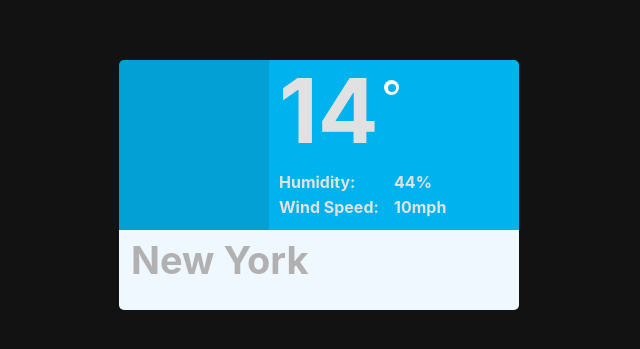
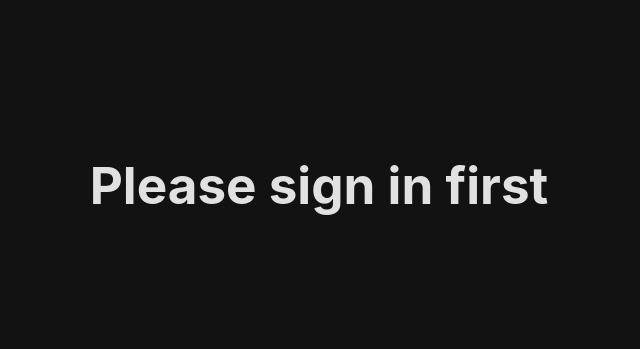
Before and after one commit to Muhib123123/login-todo-weather, a React (Vite) app: page /weather in a window 1280 px wide. Shown: the part 215-564 px from the top of the page, without its empty margins (321-961 px from the left). Built offline with nearby package versions, Linux system fonts and the light colour scheme.

Commit message:
finishing the weather page with 4 cities with handling api requests

```diff
--- a/package.json
+++ b/package.json
@@ -10,6 +10,7 @@
     "preview": "vite preview"
   },
   "dependencies": {
+    "axios": "^1.13.2",
     "react": "^19.2.0",
     "react-dom": "^19.2.0",
     "react-router": "^7.9.6"
--- a/src/App.tsx
+++ b/src/App.tsx
@@ -105,7 +105,7 @@ function App() {
                 )
               }
             />
-            <Route path="/weather" element={<Weather />}/>
+            <Route path="/weather" element={emailWithName.email == "muhib2@gmail.com" || emailWithName.email == "muhib@gmail.com" ? <Weather /> : <h1 className="sign-in-first">Please sign in first</h1>}/>
             <Route path="*" element={<h1>404 Page not found</h1>} />
           </Routes>
         </ReducerProvider>
--- a/src/Sign_In/Invalid-Inputs.tsx
+++ b/src/Sign_In/Invalid-Inputs.tsx
@@ -75,6 +75,7 @@ export default function InvalidInputs({ setCheck, check, emailWithName}: Invalid
           <h2>Form submitted successfully!</h2>
           <Link to="/posts">Posts page</Link>
           {emailWithName.email == "muhib2@gmail.com" ? <Link to="/todo2">Todo page2</Link> : emailWithName.email == "muhib@gmail.com" && <Link to="/todo">Todo page</Link>}
+          {emailWithName.email == "muhib2@gmail.com" || emailWithName.email == "muhib@gmail.com" ? <Link to="/weather">Weather page</Link> : null}
           <button onClick={handleCloseElement}>Log out</button>
         </div>
       </div>
--- a/src/Weather_Api/Weather.css
+++ b/src/Weather_Api/Weather.css
@@ -11,7 +11,6 @@
   height: 250px;
   display: flex;
   flex-wrap: wrap;
-  border-radius: 5px;
   overflow: hidden;
 }
 
@@ -19,6 +18,9 @@
   width: 150px;
   height: 170px;
   background-color: rgb(2, 160, 212);
+  display: flex;
+  justify-content: center;
+  align-items: center;
 }
 
 .weather-info {
@@ -34,27 +36,12 @@
   width: 100%;
   height: 100px;
   h1 {
-    width: auto;
     font-size: 90px;
-    margin-left: 10px;
+    margin-left: 20px;
   }
-  .cl {
-    position: absolute;
-    height: 15px;
-    width: 15px;
-    border-radius: 50%;
-    background-color: white;
-    top: 20px;
-    left: 115px;
-  }
-  .cl2 {
-    position: absolute;
-    width: 8px;
-    height: 8px;
-    border-radius: 50%;
-    background-color: rgb(0, 178, 237);
-    top: 23.5px;
-    left: 118.5px;
+  p {
+    font-size: 70px;
+    margin-top: -10px;
   }
 }
 
@@ -86,3 +73,19 @@
     margin: 10px 12px;
   }
 }
+
+
+.weather-cities {
+  height: 250px;
+  display: flex;
+  flex-wrap: wrap;
+  flex-direction: column;
+  overflow: hidden;
+  margin-left: 20px;
+  div {
+    height: 25%;
+    display: flex;
+    justify-content: center;
+    align-items: center
+  }
+}
--- a/src/Weather_Api/Weather.tsx
+++ b/src/Weather_Api/Weather.tsx
@@ -1,38 +1,174 @@
+import { useState, useEffect } from "react";
 import "./Weather.css";
+import axios from "axios";
+
+type Weather = {
+  city: string | undefined;
+  temp: number | undefined;
+  windSpeed: number | undefined;
+  icon: string | undefined;
+  humidity: number | undefined;
+};
 
 const Weather = () => {
+  const [weather, setWeather] = useState<Weather>({
+    city: undefined,
+    temp: undefined,
+    windSpeed: undefined,
+    icon: undefined,
+    humidity: undefined,
+  });
+
+  const handleHagClick = () => {
+    axios
+      .get(
+        "https://api.openweathermap.org/data/2.5/weather?lat=52.0705&lon=4.3007&units=metric&appid=c15b2d5b95dd742d47e6da815ce374a8"
+      )
+      .then((res) => {
+        const data = res.data;
+        setWeather({
+          ...weather,
+          city: data.name,
+          temp: Math.round(data.main.temp),
+          windSpeed: data.wind.speed,
+          icon: data.weather[0].icon,
+          humidity: data.main.humidity,
+        });
+      })
+      .catch((err) => {
+        console.log(err);
+      });
+  };
+
+  const handleWasClick = () => {
+    axios
+      .get(
+        "https://api.openweathermap.org/data/2.5/weather?lat=52.1429&lon=4.4012&units=metric&appid=c15b2d5b95dd742d47e6da815ce374a8"
+      )
+      .then((res) => {
+        const data = res.data;
+        setWeather({
+          ...weather,
+          city: data.name,
+          temp: Math.round(data.main.temp),
+          windSpeed: data.wind.speed,
+          icon: data.weather[0].icon,
+          humidity: data.main.humidity,
+        });
+      })
+      .catch((err) => {
+        console.log(err);
+      });
+  };
+
+  const handleAmsClick = () => {
+    axios
+      .get(
+        "https://api.openweathermap.org/data/2.5/weather?lat=52.3676&lon=4.9041&units=metric&appid=c15b2d5b95dd742d47e6da815ce374a8"
+      ).then((res) => {
+        const data = res.data;
+        setWeather({
+          ...weather,
+          city: data.name,
+          temp: Math.round(data.main.temp),
+          windSpeed: data.wind.speed,
+          icon: data.weather[0].icon,
+          humidity: data.main.humidity,
+        });
+        })
+      .catch((err) => {
+        console.log(err);
+      });
+  };
+
+  const handleRotClick = () => {
+    axios
+      .get(
+        "https://api.openweathermap.org/data/2.5/weather?lat=51.9244&lon=4.4777&units=metric&appid=c15b2d5b95dd742d47e6da815ce374a8"
+      )
+      .then((res) => {
+        const data = res.data;
+        setWeather({
+          ...weather,
+          city: data.name,
+          temp: Math.round(data.main.temp),
+          icon: data.weather[0].icon,
+          windSpeed: data.wind.speed,
+          humidity: data.main.humidity,
+        });
+      })
+      .catch((err) => {
+        console.log(err);
+      });
+  }
+
+  useEffect(() => {
+    axios
+      .get(
+        "https://api.openweathermap.org/data/2.5/weather?lat=52.0705&lon=4.3007&units=metric&appid=c15b2d5b95dd742d47e6da815ce374a8"
+      )
+      .then((respense) => {
+        const res = respense.data;
+        setWeather({
+          ...weather,
+          city: res.name,
+          temp: Math.round(res.main.temp),
+          windSpeed: res.wind.speed,
+          icon: res.weather[0].icon,
+          humidity: res.main.humidity,
+        });
+      })
+      .catch((err) => {
+        console.log(err);
+      });
+    // eslint-disable-next-line react-hooks/exhaustive-deps
+  }, []);
+
   return (
     <div className="weather-page-container">
       <div className="weather-info-container">
         <div className="weather-img">
-          <img src="" alt="" />
+          <img
+            src={`https://openweathermap.org/img/wn/${weather.icon}@2x.png`}
+            alt=""
+          />
         </div>
         <div className="weather-info">
           <div className="weather-degree">
-            <h1>
-              14
-            </h1>
-            <span className="cl"></span>
-            <span className="cl2"></span>
+            <h1>{weather.temp}</h1>
+            <p>°</p>
           </div>
           <div className="weather-more-info">
             <div>
-               <p className="pw top-p">Humidity:</p>
+              <p className="pw top-p">Humidity:</p>
             </div>
             <div>
-               <p className="top-p">44%</p>
+              <p className="top-p">{weather.humidity}%</p>
             </div>
             <div>
-               <p className="pw">Wind Speed:</p>
+              <p className="pw">Wind Speed:</p>
             </div>
             <div>
-                <p>10mph</p>
+              <p>{weather.windSpeed} m/s</p>
             </div>
-
           </div>
         </div>
         <div className="weather-city">
-          <h1>New York</h1>
+          <h1>{weather.city}</h1>
+        </div>
+      </div>
+      <div className="weather-cities">
+        <div>
+          <button onClick={handleHagClick}>The Hague</button>
+        </div>
+        <div>
+          <button onClick={handleWasClick}>Wassenaar</button>
+        </div>
+        <div>
+          <button onClick={handleAmsClick}>Amsterdam</button>
+        </div>
+        <div>
+          <button onClick={handleRotClick}>Rotterdam</button>
         </div>
       </div>
     </div>
```
Also changed, not shown: 1 other file (tests, documents, lock files or other folders).
